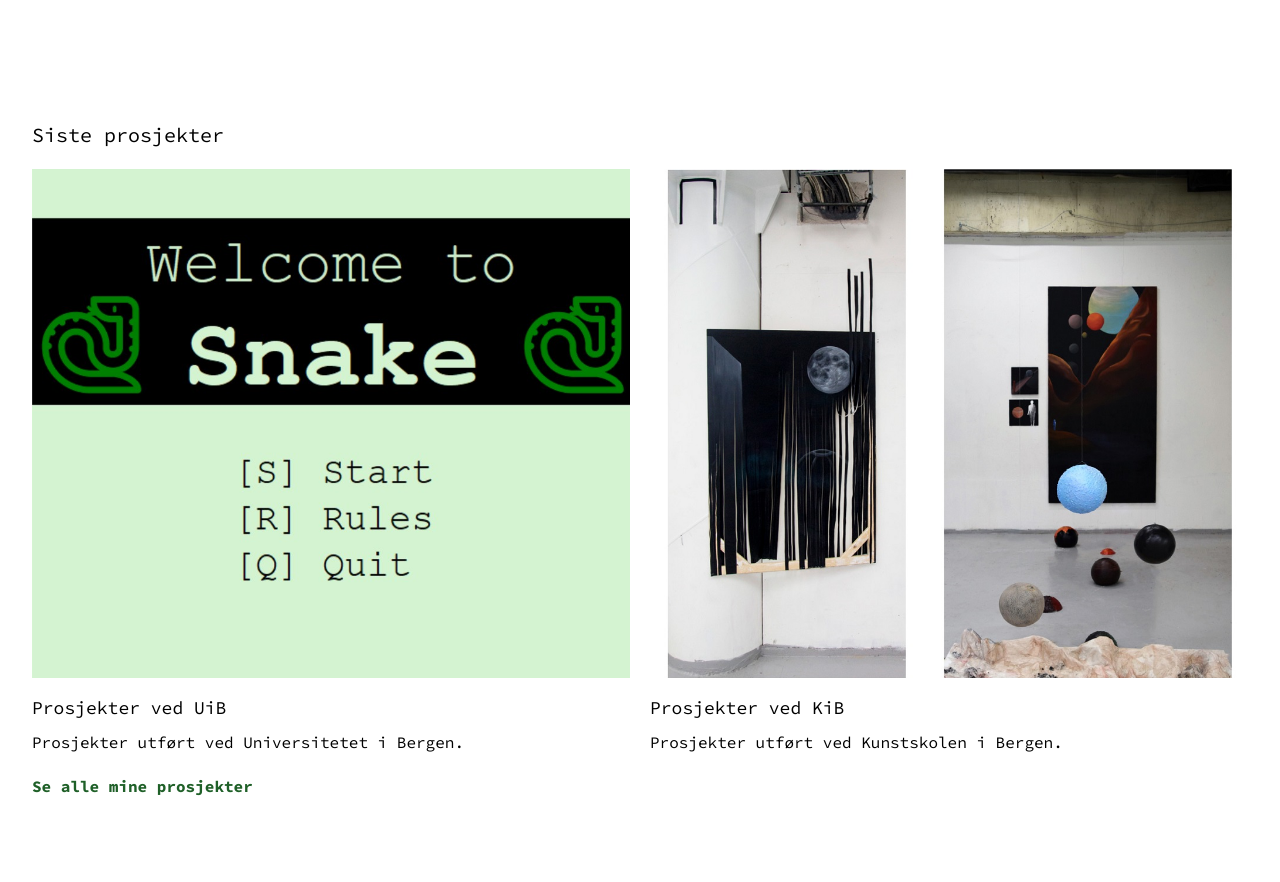
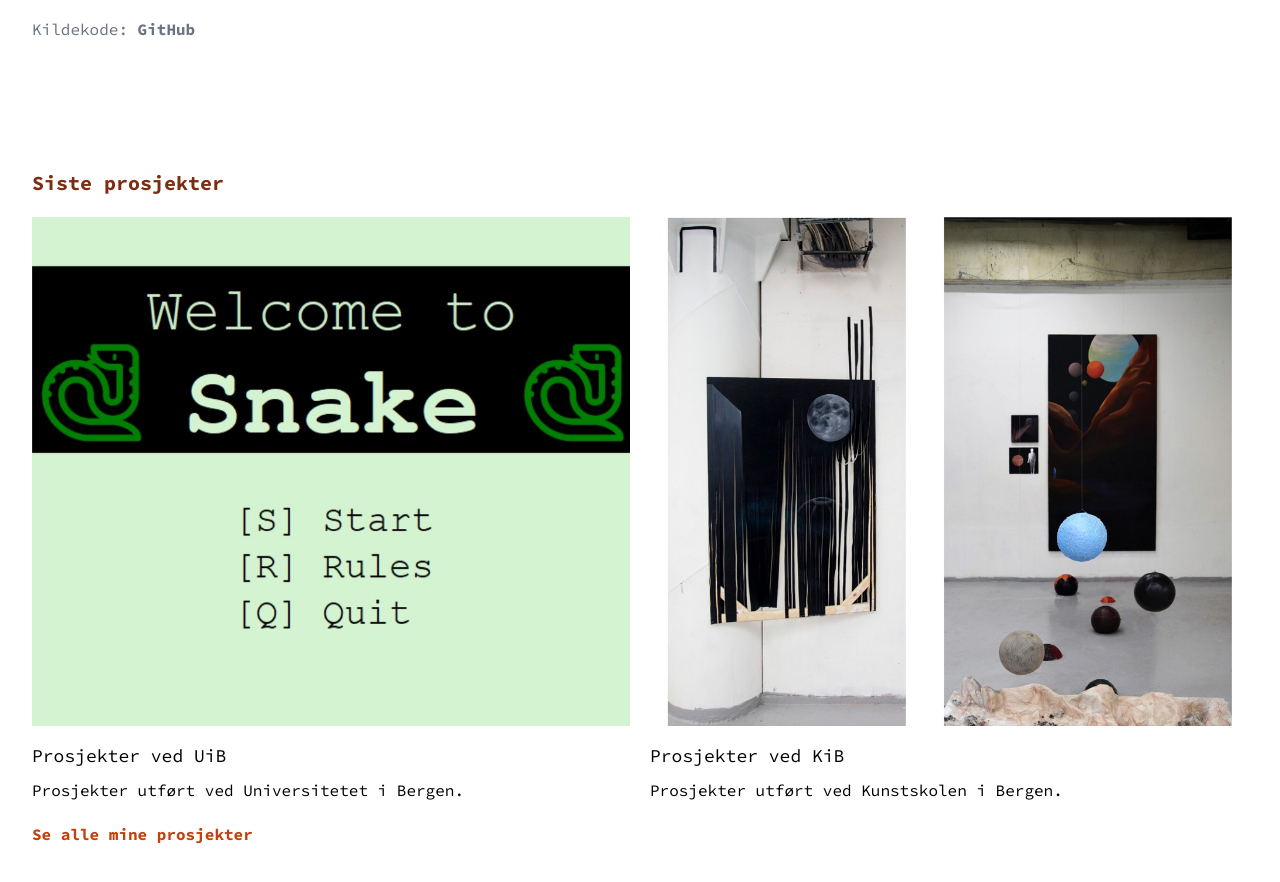
Before and after one commit to FridaHaars/personlig-nettside, a Next.js app: page / in a window 1280 px wide. Shown: the part 860-1742 px from the top of the page. Built offline with nearby package versions, Linux system fonts and the light colour scheme.

Commit message:
name change

```diff
--- a/components/Introduction.jsx
+++ b/components/Introduction.jsx
@@ -53,10 +53,16 @@ export function Introduction() {
           kunnskap innen webutvikling og -design, her med hjelp av React/NextJS
           og TailwindCSS. <br />
           <i>
-            <br/ > Nettsidens innhold og design oppdateres jevnlig
+            <br/ > Nettsidens innhold og design oppdateres jevnlig...
           </i>
           &#128187; <br />
-
+          <br/>Kildekode: {' '}
+            <a
+              className='font-bold hover:underline'
+              href='https://github.com/FridaHaars/personlig-nettside'
+            >
+              GitHub
+            </a>
         </p>
       </div>
 
--- a/components/LatestProjects.jsx
+++ b/components/LatestProjects.jsx
@@ -30,7 +30,7 @@ export function LatestProjects() {
   return (
     <div className='flex flex-col gap-5'>
       <div className='grid grid-cols-1 md:grid-cols-2 gap-5'>
-        <h2 className='text-xl w-full col-span-full'>Siste prosjekter</h2>
+        <h2 className='text-xl font-bold text-orange-900 w-full col-span-full'>Siste prosjekter</h2>
         {latestProjects.map((project) => (
             // Vi går over alle prosjektene vi har definert over og lager en ProjectPreview for hvert av dem.
             // Når du looper over noe i React må du gi det en unik key. Her bruker vi tittelen som key.
@@ -40,7 +40,7 @@ export function LatestProjects() {
       </div>
 
       <Link
-        className='text-secondary-700 font-bold hover:underline'
+        className='text-orange-700 font-bold hover:underline'
         href='/prosjekter'
       >
         Se alle mine prosjekter
```
